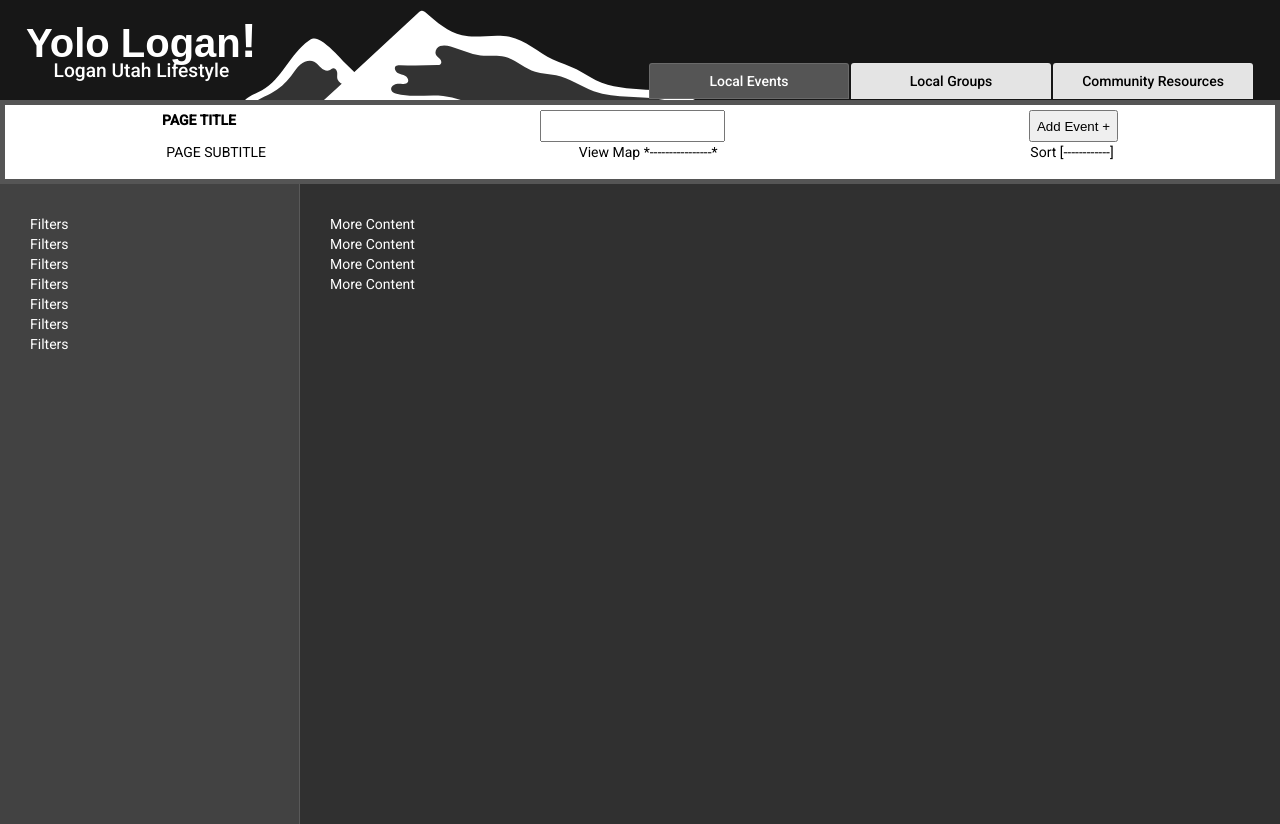
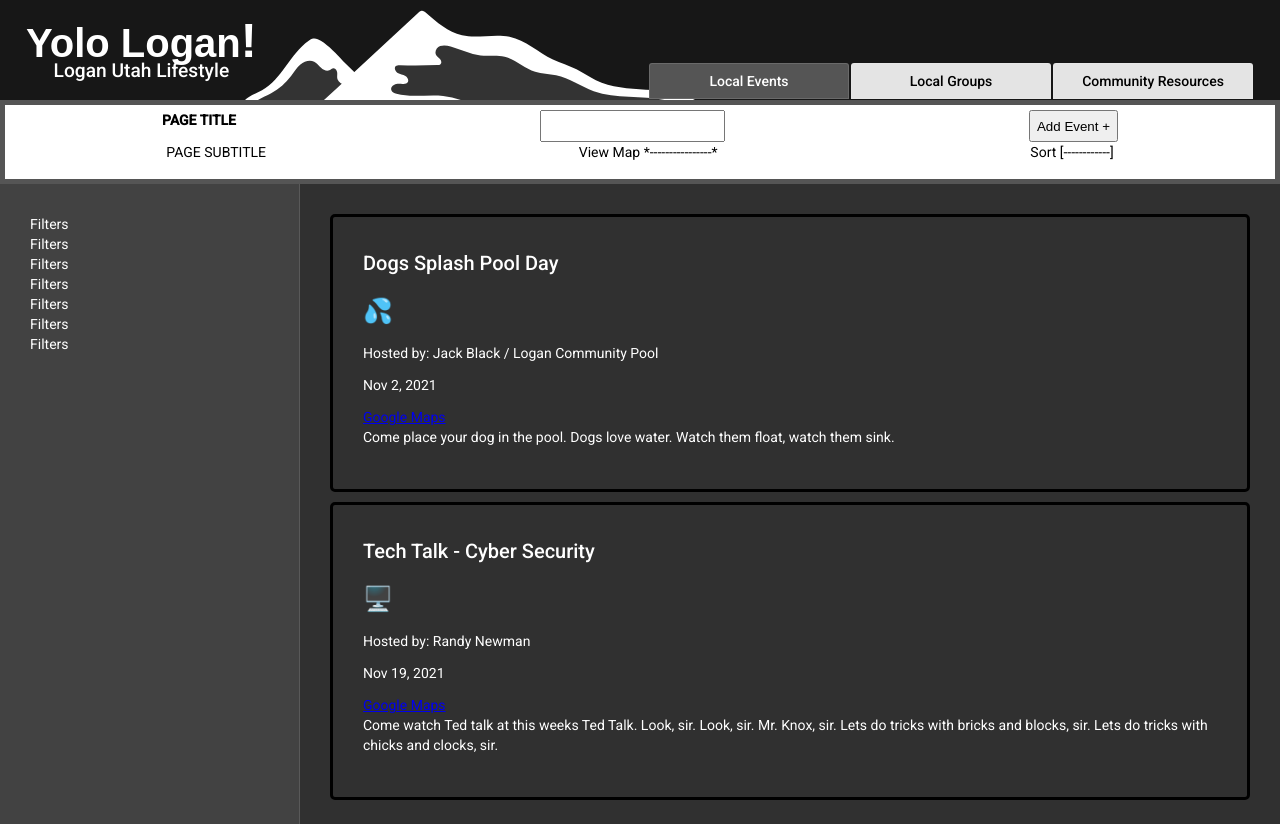
Before and after one commit to tdeckard2000/YoloLogan, an Angular app: page / in a window 1280 px wide. Built offline with nearby package versions, Linux system fonts and the light colour scheme.

Commit message:
add event tiles

```diff
--- a/src/app/app.module.ts
+++ b/src/app/app.module.ts
@@ -10,6 +10,7 @@ import { MatButtonModule } from '@angular/material/button';
 import { SearchBarComponent } from './search-bar/search-bar.component';
 import { SidebarComponent } from './sidebar/sidebar.component';
 import {MatSidenavModule} from '@angular/material/sidenav';
+import { EventTileComponent } from './event-tile/event-tile.component';
 
 
 @NgModule({
@@ -17,7 +18,8 @@ import {MatSidenavModule} from '@angular/material/sidenav';
     AppComponent,
     HeaderComponent,
     SearchBarComponent,
-    SidebarComponent
+    SidebarComponent,
+    EventTileComponent
   ],
   imports: [
     BrowserModule,
--- /dev/null
+++ b/src/app/event-tile/event-tile.component.html
@@ -0,0 +1,10 @@
+<div class="containerMain">
+  <h2>{{tileData.title}}</h2>
+  <h1>{{tileData.imageURL}}</h1>
+  <p>Hosted by: {{tileData.contactName}}
+    <span *ngIf="tileData.address.businessName">/ {{tileData.address.businessName}}</span></p>
+  <p>{{tileData.date | date}}</p>
+  <a href="{{'https://www.google.com/maps/place/' + tileData.address.street + ', ' + tileData.address.city + ', ' + tileData.address.state + ', ' + tileData.address.zip}}">
+    Google Maps</a>
+  <p>{{tileData.description}}</p>
+</div>
--- /dev/null
+++ b/src/app/event-tile/event-tile.component.scss
@@ -0,0 +1,6 @@
+.containerMain {
+  border: solid black 3px;
+  border-radius: 5px;
+  margin-bottom: 10px;
+  padding: 30px;
+}
--- /dev/null
+++ b/src/app/event-tile/event-tile.component.ts
@@ -0,0 +1,18 @@
+import { Component, OnInit, Input } from '@angular/core';
+import { EventObject } from '../services/interfaces';
+
+@Component({
+  selector: 'app-event-tile',
+  templateUrl: './event-tile.component.html',
+  styleUrls: ['./event-tile.component.scss']
+})
+export class EventTileComponent implements OnInit {
+
+  @Input() tileData:EventObject = {} as EventObject;
+
+  constructor() { }
+
+  ngOnInit(): void {
+  }
+
+}
--- /dev/null
+++ b/src/app/services/interfaces.ts
@@ -0,0 +1,19 @@
+export interface EventObject {
+  _id: string,
+  title: string,
+  contactEmail: string,
+  contactPhone: string,
+  contactName: string,
+  date: Date,
+  description: string,
+  eventUrl: string,
+  imageURL: string,
+  properties: Array<string>,
+  address: {
+    city: string,
+    state: string,
+    street: string,
+    zip: string,
+    businessName: string
+  };
+};
--- a/src/app/sidebar/sidebar.component.html
+++ b/src/app/sidebar/sidebar.component.html
@@ -23,17 +23,8 @@
     </div>
   </mat-drawer>
   <mat-drawer-content class="containerList">
-    <div>
-      More Content
-    </div>
-    <div>
-      More Content
-    </div>
-    <div>
-      More Content
-    </div>
-    <div>
-      More Content
-    </div>
+
+    <app-event-tile *ngFor="let item of exampleData" [tileData] = "item"></app-event-tile>
+
   </mat-drawer-content>
 </mat-drawer-container>
--- a/src/app/sidebar/sidebar.component.ts
+++ b/src/app/sidebar/sidebar.component.ts
@@ -1,5 +1,7 @@
 import { Component, OnInit } from '@angular/core';
 import {MatSidenavModule} from '@angular/material/sidenav';
+import { ObjectUnsubscribedError } from 'rxjs';
+import { EventObject } from '../services/interfaces';
 
 @Component({
   selector: 'app-sidebar',
@@ -8,6 +10,47 @@ import {MatSidenavModule} from '@angular/material/sidenav';
 })
 export class SidebarComponent implements OnInit {
 
+  exampleData:Array<EventObject> = [
+    {
+      _id: "4747437a7833748347b78434c",
+      title: 'Dogs Splash Pool Day',
+      contactEmail: 'tdeckard@notmydog.com',
+      contactPhone: '812-360-1234',
+      contactName: 'Jack Black',
+      date: new Date('November 2 2021 15:30 MST'),
+      description: 'Come place your dog in the pool. Dogs love water. Watch them float, watch them sink.',
+      eventUrl: 'https://corgiorgy.com/',
+      imageURL: '💦',
+      properties: ['kidFriendly', 'freeEvent', 'oneTimeEvent', 'dogFriendly'],
+      address: {
+        city: 'Logan',
+        state: 'Utah',
+        street: '650 S 100 E',
+        zip: '84321',
+        businessName: 'Logan Community Pool'
+      },
+    },
+    {
+      _id: "4747437a7833748347b78434c",
+      title: 'Tech Talk - Cyber Security',
+      contactEmail: 'techx@mrTech.com',
+      contactName: 'Randy Newman',
+      contactPhone: '812-360-9945',
+      date: new Date('November 19 2021 15:30 MST'),
+      description: 'Come watch Ted talk at this weeks Ted Talk. Look, sir.  Look, sir. Mr. Knox, sir. Lets do tricks with bricks and blocks, sir. Lets do tricks with chicks and clocks, sir.',
+      eventUrl: 'https://gizmodo.com/',
+      imageURL: '🖥️',
+      properties: ['adultsOnly', 'paidEvent', 'weeklyEvent'],
+      address: {
+        city: 'Logan',
+        state: 'Utah',
+        street: '650 S 100 E',
+        zip: '84321',
+        businessName: ''
+      },
+    }
+  ];
+
   constructor() { }
 
   ngOnInit(): void {
```
Also changed, not shown: 1 other file (tests, documents, lock files or other folders).
